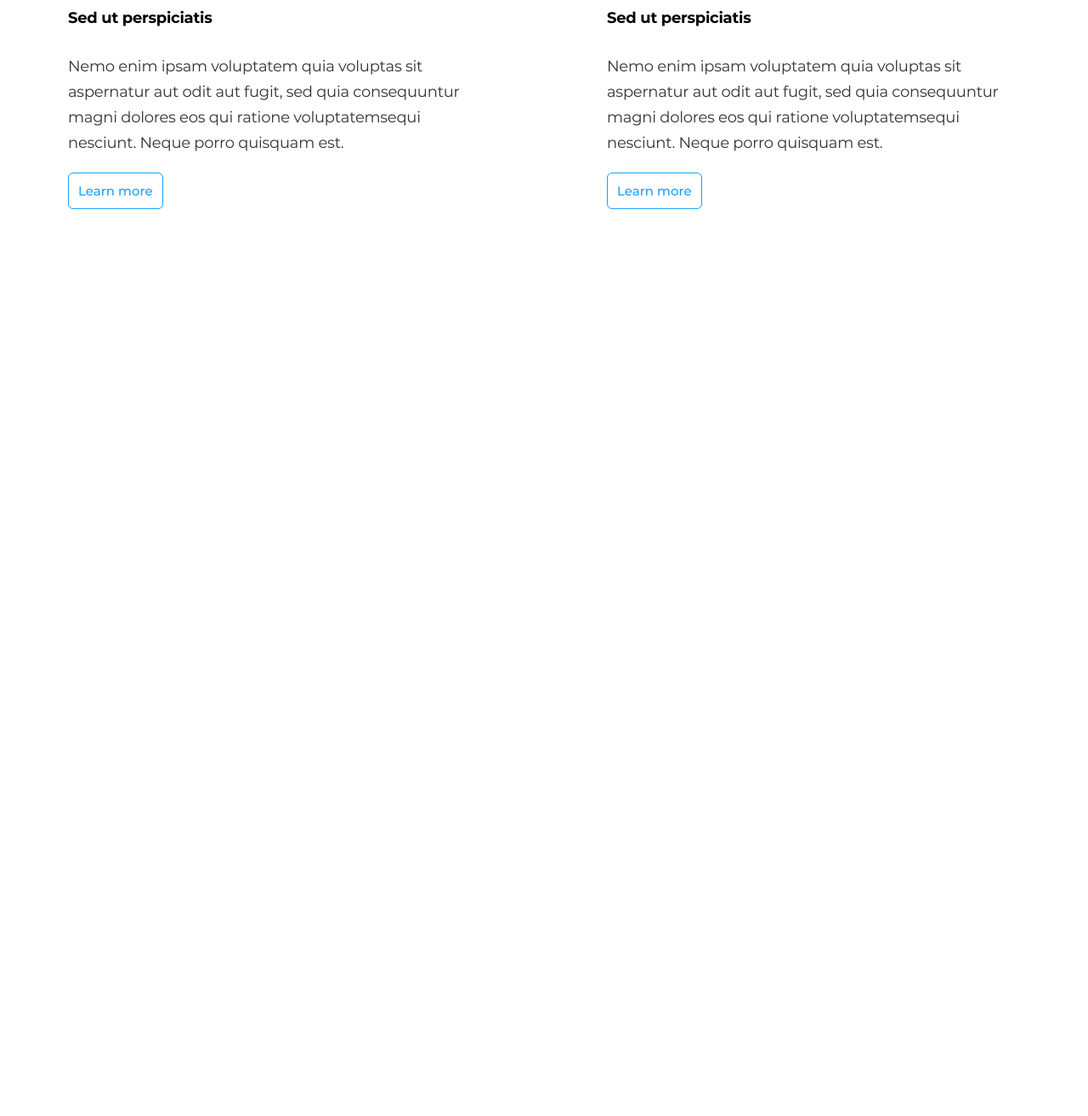
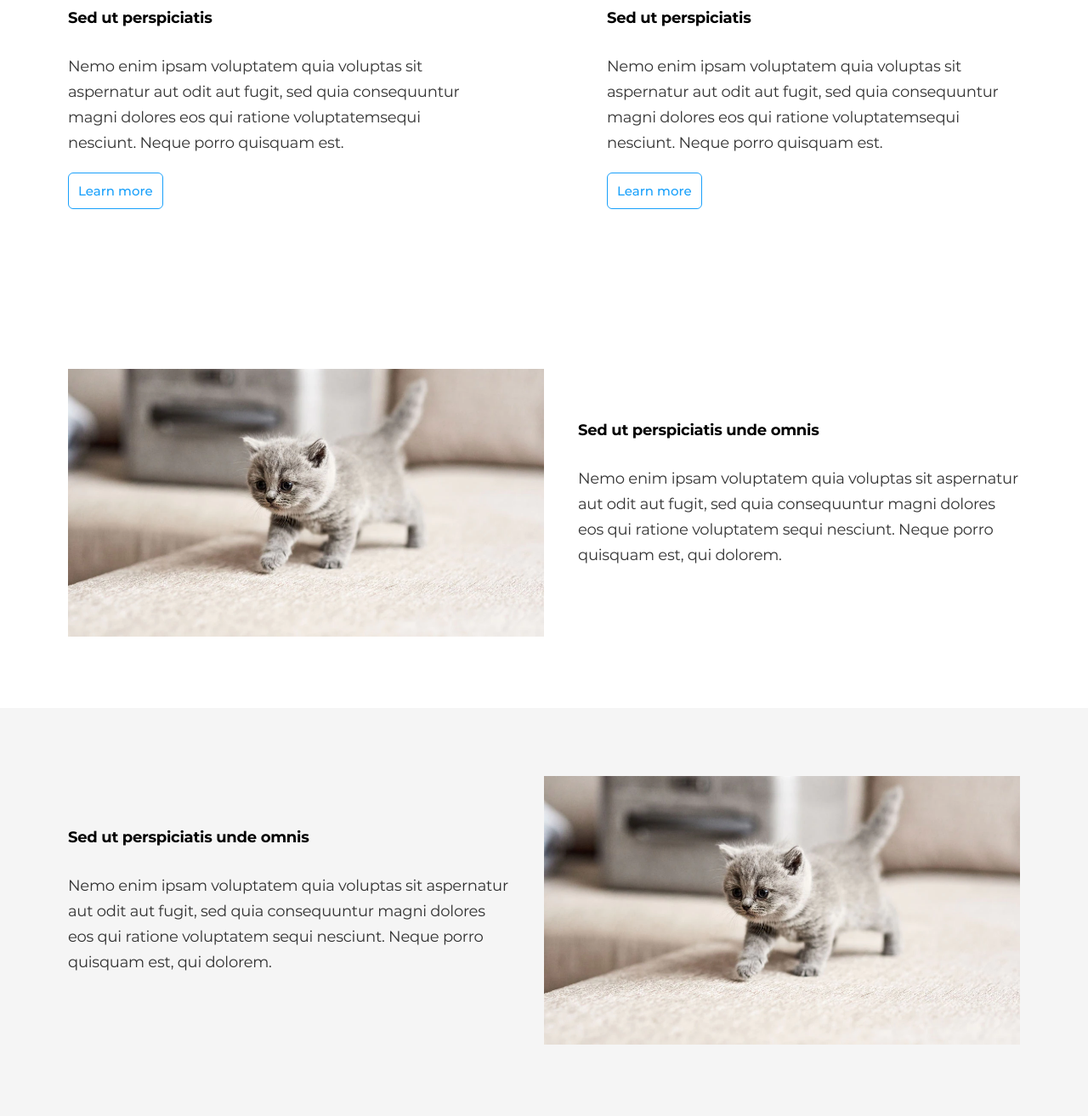
Before and after one commit to ignatevandrey/wireframing, a website: page dist/index.html in a window 1280 px wide. Shown: the part 1319-2632 px from the top of the page at 85% size. Before the commit the page ends 1673 px from the top, so only its background shows below. Drawn offline with Linux system fonts and the light colour scheme.

Commit message:
issue_7 - добавлена широкоформатная карточка

```diff
--- a/dist/css/index.css
+++ b/dist/css/index.css
@@ -16,3 +16,34 @@
 	margin-bottom: 60px;
 	width: 50%;
 }
+
+.card-cat {
+	display: flex;
+	padding: 80px;
+	align-items: center;
+}
+
+.card-cat:nth-child(2n) {
+	background-color: #f5f5f5;
+	flex-direction: row-reverse;
+}
+
+.wrapper-cats {
+	width: 50%;
+}
+
+.wrapper-cats:last-child {
+	padding-left: 40px;
+}
+
+.card-cat:nth-child(2n) .wrapper-cats:first-child {
+	padding-left: 0;
+}
+
+.card-cat:nth-child(2n) .wrapper-cats:last-child {
+	padding: 0 40px 0 0;
+}
+
+.imgcat {
+	width: 100%;
+}
--- a/dist/css/reset.css
+++ b/dist/css/reset.css
@@ -5,7 +5,8 @@ p,
 header,
 footer,
 body,
-img {
+img,
+a {
 	box-sizing: border-box;
 }
 
--- a/dist/index.html
+++ b/dist/index.html
@@ -98,6 +98,39 @@
                 </div>
             </div>
         </section>
+        <!--  -->
+        <section>
+            <div class="card-cat">
+                <div class="wrapper-cats img-cat">
+                    <img class="imgcat" src="images/cat.webp">
+                </div>
+                <div class="wrapper-cats img-card-text">
+                    <h3 class="subtitle card-title">Sed ut perspiciatis unde omnis</h3>
+                    <p class="text card-text">
+                        Nemo enim ipsam voluptatem quia voluptas sit aspernatur aut odit aut fugit, sed quia
+                        consequuntur magni dolores eos qui ratione voluptatem sequi nesciunt. Neque porro
+                        quisquam est, qui dolorem.
+                    </p>
+                </div>
+            </div>
+            <div class="card-cat">
+                <div class="wrapper-cats img-cat">
+                    <img class="imgcat" src="images/cat.webp">
+                </div>
+                <div class="wrapper-cats img-card-text">
+                    <h3 class="subtitle card-title">Sed ut perspiciatis unde omnis</h3>
+                    <p class="text card-text">
+                        Nemo enim ipsam voluptatem quia voluptas sit aspernatur aut odit aut fugit, sed quia
+                        consequuntur magni dolores eos qui ratione voluptatem sequi nesciunt. Neque porro
+                        quisquam est, qui dolorem.
+                    </p>
+                </div>
+            </div>
+        </section>
+        <!--  -->
+        <!-- <section>
+            <h2>You’re in good company</h2>
+        </section> -->
     </main>
 </body>
 </html>
```
Also changed, not shown: dist/images/cat.webp (added).
